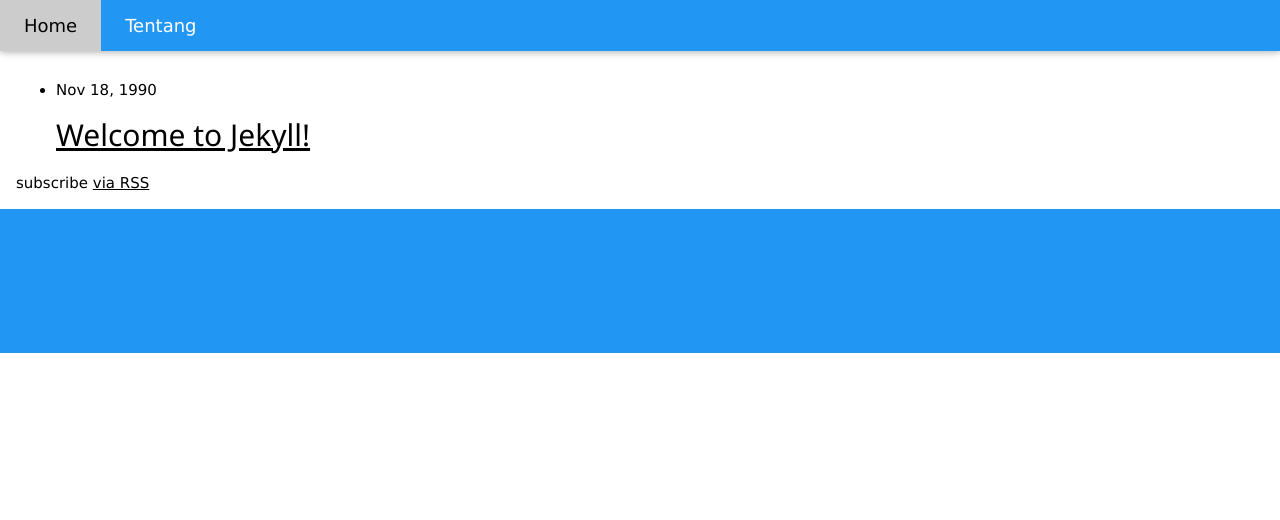
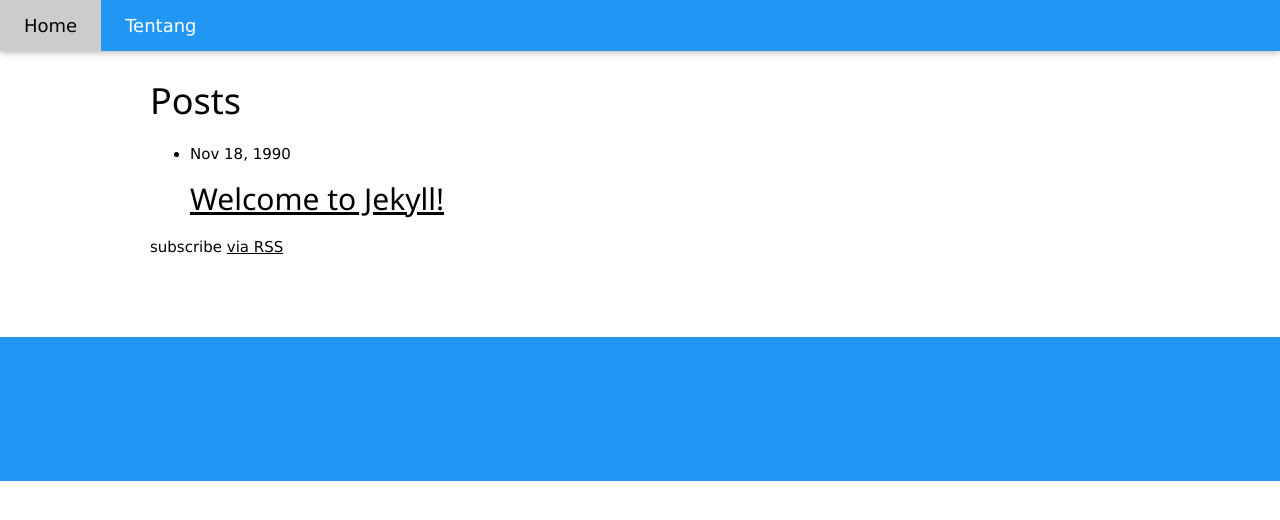
Before and after one commit to Bagus18/Bagus18.github.io, a Jekyll site: the page built from index.html, in a window 1280 px wide. Shown: the top 520 px of the page. Built offline with Jekyll 4.4.1, drawn with Linux system fonts in a browser that asks for light colours; nearby versions of some CDN libraries; library files that are not in the unit come from our copies.

Commit message:
Update Thu, Nov 02, 2017  2:50:01 PM

```diff
--- a/_layouts/gawan.html
+++ b/_layouts/gawan.html
@@ -1,8 +1,12 @@
  {% include ndas.html %}
  <body>
   {% include gulu.html %}
-  <div class="w3-container">
+  <div class="w3-row-padding w3-padding-64 w3-container">
+  <div class="w3-content">
+    <div class="w3-twothird">
   {{ content }}
+  </div>
+  </div>
   </div>
   {% include pupu.html %}
   {% include sikil.html %}
```
